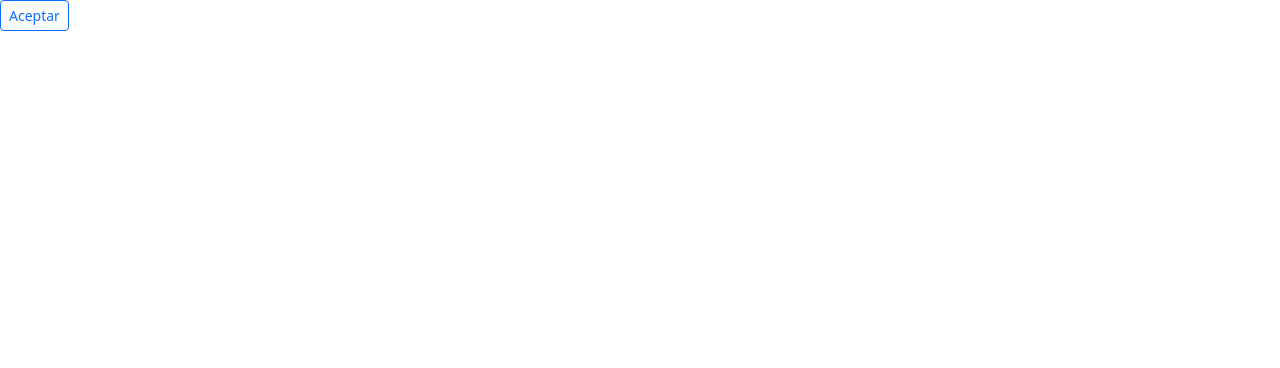
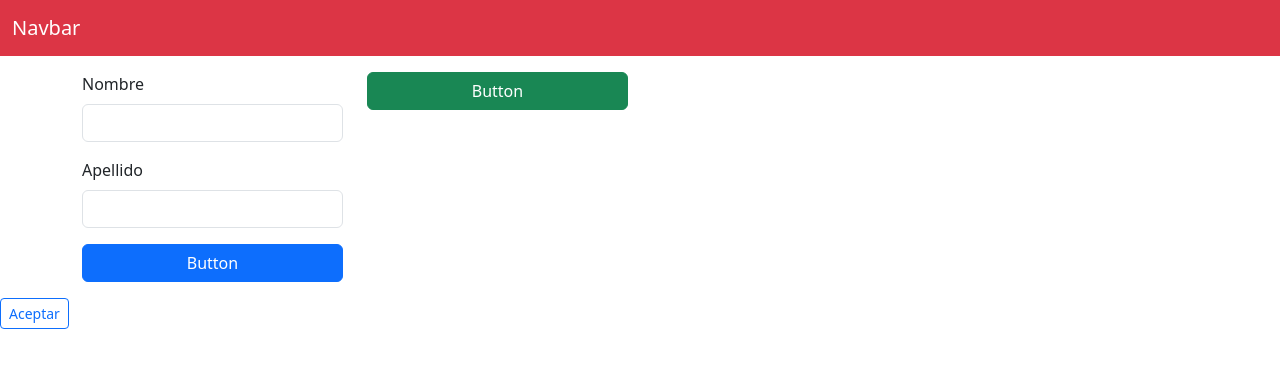
Before and after one commit to MartinLova/pp3, a plain HTML site: page INTRODUCCION_BOOTSTRAP/index.html in a window 1280 px wide. Drawn offline with Linux system fonts and the light colour scheme.

Commit message:
Actualización Int Boostrap

```diff
--- a/INTRODUCCION_BOOTSTRAP/index.html
+++ b/INTRODUCCION_BOOTSTRAP/index.html
@@ -8,7 +8,36 @@
         <link rel="stylesheet" href="bootstrap.min.css"> <!--para vincular con la libreria bootstrap.css-->
     </head>
     <body>
+        <nav class="navbar  bg-danger mb-3" data-bs-theme="dark">
+            <div class="container-fluid">
+              <a class="navbar-brand" href="#">Navbar</a>
+            </div>
+        </nav>
 
+        <div class="container">  <!-- contenido de la web-->
+            <div class="row"> <!-- filas da orden y dinamismo. Las filas se pueden dividir en 12 partes-->
+               <div class="col-lg-3 col-md-3 col-sm-6 col-12 mb-3">
+               <div class="mb-3">
+                    <label class="form-label">Nombre</label>
+                    <input type="text" class="form-control">
+                </div>
+                <div class="mb-3">
+                    <label class="form-label">Apellido</label> <!--class="form-label" para dar espaciado reducido sobre el siguiente elemento -->
+                    <input type="text" class="form-control"> <!--class="form-control" para dar el formato de ingresar el texto con el borde de color-->
+                </div>
+                <div class="d-grid gap-2">
+                    <button class="btn btn-primary" type="button">Button</button>
+                  </div>
+                </div>
+
+                <div class="col-lg-3 col-md-3 col-sm-6 col-12">
+                <div class="d-grid gap-2">
+                    <button class="btn btn-success" type="button">Button</button>
+                </div>
+            </div>
+
+            </div>
+        </div>
         <button class="btn btn-outline-primary btn-sm" >Aceptar</button>
 
     </body>
```
